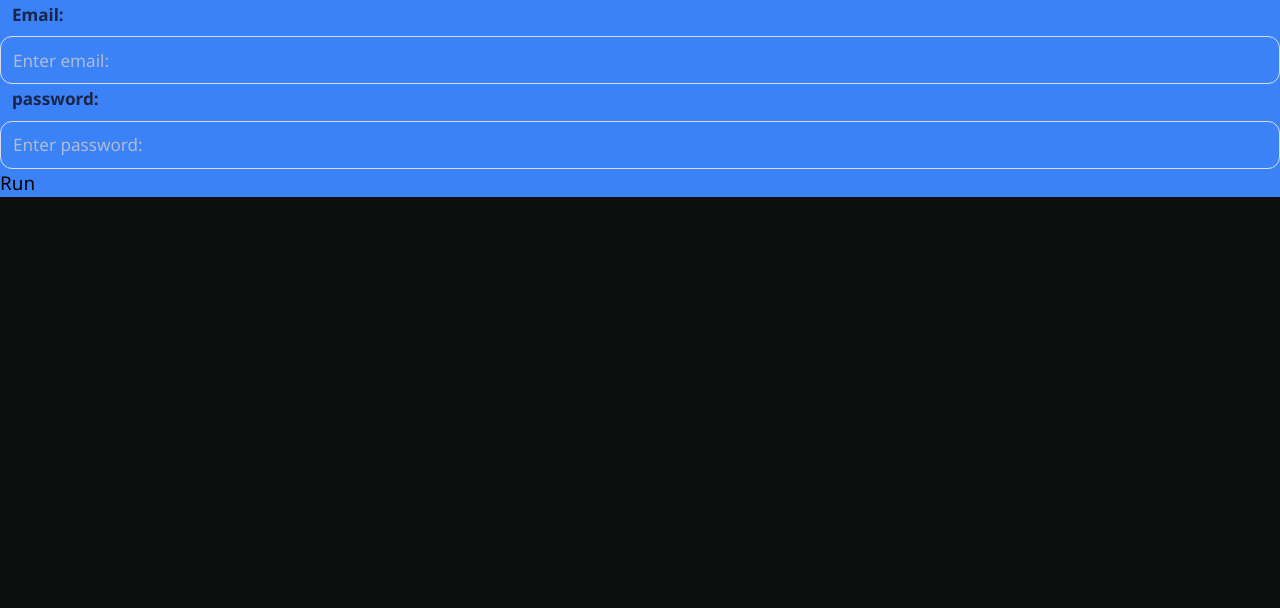
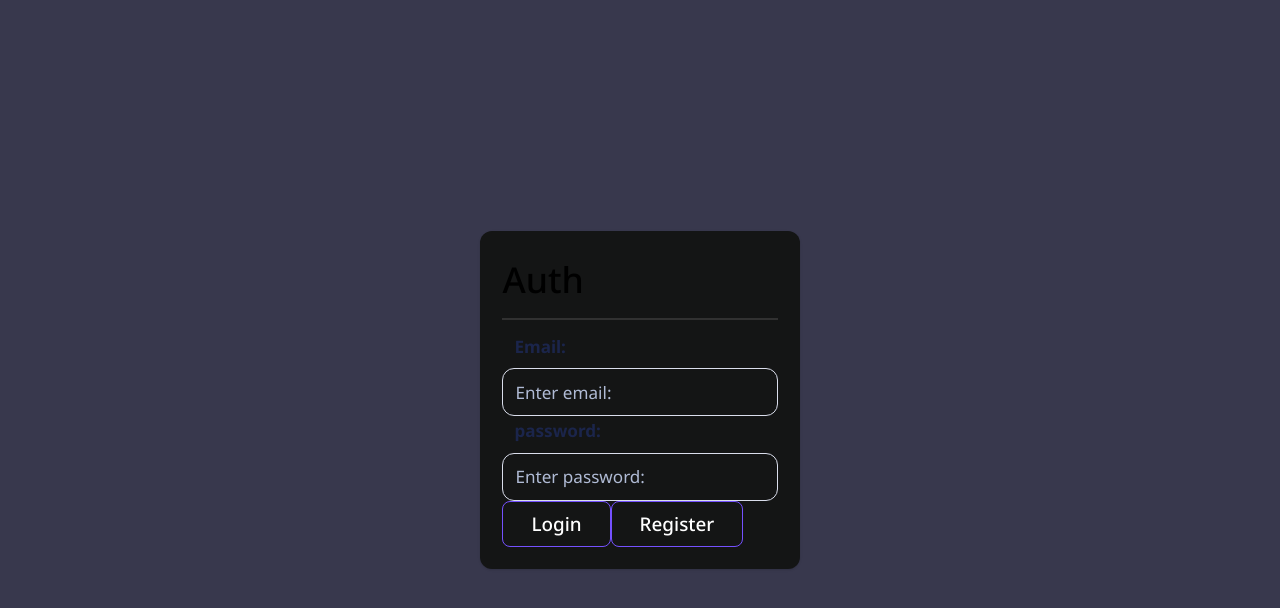
Before and after one commit to tikhonshamruk/red-planner-front-end, a Next.js app: page /auth in a window 1280 px wide. Shown: the top 608 px of the page. Built offline with nearby package versions, Linux system fonts and the light colour scheme.

Commit message:
change some components

```diff
--- a/src/app/auth/Auth.tsx
+++ b/src/app/auth/Auth.tsx
@@ -1,19 +1,42 @@
 'use client'
 
-import { useForm } from 'react-hook-form'
+import { authService } from '@/services/auth.service'
+import { useMutation } from '@tanstack/react-query'
+import { useState } from 'react'
+import { SubmitHandler, useForm } from 'react-hook-form'
 
+import { Button } from '@/components/ui/buttons/Button'
 import InputField from '@/components/ui/field/Field'
 
 import { AuthDto } from '@/types/auth.types'
 
 export function Auth() {
-	const { register, handleSubmit } = useForm()
+	const { register, handleSubmit, reset } = useForm<AuthDto>()
 
-	const onSubmit = (data: any) => console.log(data)
+	const onSubmit: SubmitHandler<AuthDto> = data => console.log(data)
+
+	const [isLoginForm, setIsLoginForm] = useState(false)
+
+	const { mutate } = useMutation({
+		mutationKey: ['auth'],
+		mutationFn: (data: AuthDto) =>
+			authService.main(isLoginForm ? 'login' : 'register', data),
+		onSuccess() {
+			console.log('Ура все круто!')
+		}
+	})
 
 	return (
-		<div className='bg-blue-500'>
-			<form onSubmit={handleSubmit(onSubmit)}>
+		<div className='flex min-h-screen'>
+			<form
+				className='w-1/4 m-auto shadow bg-sidebar rounded-xl p-layout'
+				onSubmit={handleSubmit(onSubmit)}
+			>
+				<div>
+					<h1 className='text-3xl font-medium'>Auth</h1>
+					<div className='my-3 h-0.5 bg-border w-full' />
+				</div>
+
 				<InputField
 					id='email'
 					label='Email:'
@@ -24,7 +47,7 @@ export function Auth() {
 					})}
 				/>
 
-                <InputField
+				<InputField
 					id='password'
 					label='password:'
 					placeholder='Enter password:'
@@ -33,7 +56,8 @@ export function Auth() {
 						required: 'Password is required1'
 					})}
 				/>
-				<button type='submit'>Run</button>
+				<Button onClick={() => setIsLoginForm(true)}>Login</Button>
+				<Button onClick={() => setIsLoginForm(false)}>Register</Button>
 			</form>
 		</div>
 	)
--- /dev/null
+++ b/src/app/auth/Test.tsx
@@ -0,0 +1,65 @@
+'use client'
+
+import { useForm } from 'react-hook-form'
+
+import InputField from '@/components/ui/field/Field'
+
+import { AuthDto } from '@/types/auth.types'
+
+export function Test() {
+	return (
+		<>
+		<div className='grid grid-cols-[100px_100px]'>
+			<div className='bg-pink-800'>div1</div>
+			<div className='bg-blue-800'>div2</div>
+		</div>
+		<div className='flex flex-row'>
+			<div className='bg-pink-800'>div1</div>
+			<div className='bg-blue-800'>div2</div>
+		</div>
+		affafafa
+
+        {/* <span className='inline-block w-16 h-16 bg-blue-500'>dfafaf</span>
+        <span className='block w-16 h-16 bg-blue-500'>dfafaf</span>
+			<div className='bg-blue-500 leading-10'>
+				Изображение
+				<span className='text-2xl border border-red-500 leading-10 align-bottom'>
+					БОЛЬШОЙ
+				</span>
+				<img
+					src='file.svg'
+					alt='link'
+					className='inline-block w-20 h-20 '
+				/>
+				с выравниванием по умолчанию.
+			</div>
+			<div className='bg-blue-500 leading-10'>
+				Изображение c
+				<img
+					src='file.svg'
+					alt='link'
+					className='inline-block w-20 h-20  align-text-top'
+				/>
+				с выравниванием по верхнему краю.
+			</div>
+			<div className='bg-blue-500 leading-10'>
+				Изображение c
+				<img
+					src='file.svg'
+					alt='link'
+					className='inline-block w-20 h-20  align-text-bottom'
+				/>
+				с выравниванием по нижнему краю.
+			</div>
+			<div className='bg-blue-500 leading-10'>
+				Изображение
+				<img
+					src='file.svg'
+					alt='link'
+					className='inline-block w-20 h-20  align-middle'
+				/>
+				с выравниванием по центру.
+			</div> */}
+		</>
+	)
+}
--- a/src/app/auth/page.tsx
+++ b/src/app/auth/page.tsx
@@ -1,6 +1,7 @@
 import { NO_INDEX_PAGE } from "@/constants/seo.constants";
 import { Metadata } from "next";
 import{Auth} from './Auth'
+import { Test } from "./Test";
 
 export const metadata: Metadata = {
     title:'Auth',
--- a/src/app/globals.scss
+++ b/src/app/globals.scss
@@ -18,7 +18,8 @@ body {
 	@apply text-base overflow-hidden;
 	font-family: var(--font-zen), sans-serif;
 	color: rgb(var(--foreground-rgb));
-	background-color: #0e0f0f;
+	background-color: rgb(56, 56, 77);
+	//
 
 	@media (max-width: 1200px) {
 		font-size: 16px;
--- /dev/null
+++ b/src/components/ui/buttons/Button.tsx
@@ -0,0 +1,22 @@
+import type { ButtonHTMLAttributes, PropsWithChildren } from 'react'
+
+type TypeButton = ButtonHTMLAttributes<HTMLButtonElement>
+
+export function Button({
+	children,
+	className,
+	...rest
+}: PropsWithChildren<TypeButton>) {
+	return (
+		<button
+			className={
+				`linear rounded-lg bg-transparent border border-primary py-2 px-7 text-base font-medium text-white transition hover:bg-primary active:bg-brand-700,
+                ${className || ''}`
+
+			}
+			{...rest}
+		>
+			{children}
+		</button>
+	)
+}
--- a/src/services/auth.service.ts
+++ b/src/services/auth.service.ts
@@ -2,16 +2,12 @@ import { axiosClassic } from '@/api/interceptors';
 import { AuthDto, AuthResponse } from "@/types/auth.types"
 import { saveTokenStorage } from "./auth-token.service"
 export const authService = {
-    async register(data: AuthDto){
-        const response = await axiosClassic.post<AuthResponse>('/auth/register',data)
 
-        return response
-    },
+    async main(type: 'login'| 'register', data: AuthDto){
+         console.log('im here')
+        const response = await axiosClassic.post<AuthResponse>(`/auth/register/${type}`,data)
 
-    async login(data:AuthDto){
-        const response = await axiosClassic.post<AuthResponse>('/auth/login',data)
         return response
     }
 
-
 }
```
Also changed, not shown: src/components/ui/buttons/buttons.tsx (deleted).
